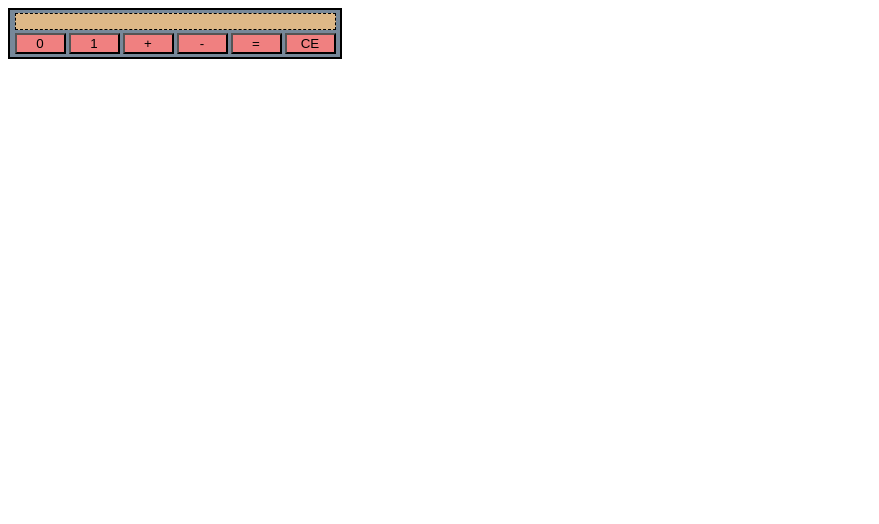
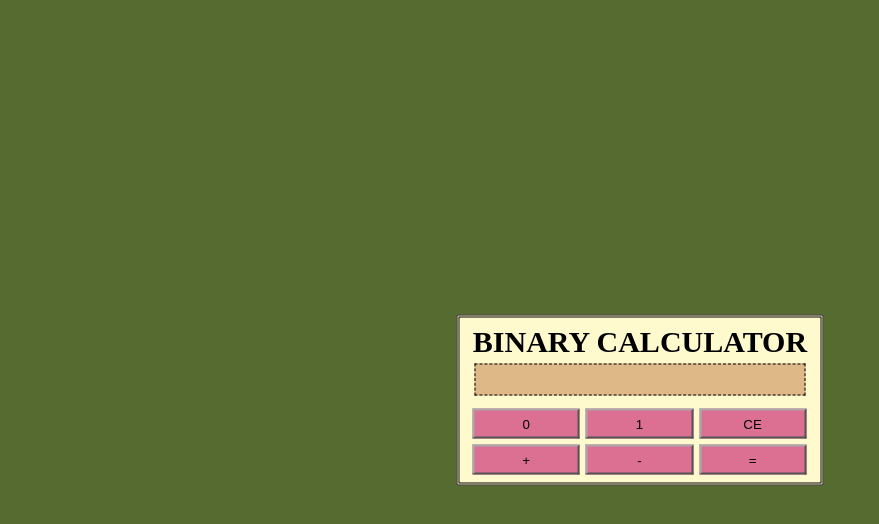
Before and after one commit to Falynsky/amiwCalculator, an Angular app: page / in a window 1280 px wide. Shown: the top 524 px of the page, without its empty margins (0-879 px from the left). Built offline with nearby package versions, Linux system fonts and the light colour scheme.

Commit message:
AMIW - 7.11.2019 (dom)

```diff
--- a/src/app/app.component.css
+++ b/src/app/app.component.css
@@ -1,51 +1,49 @@
-input#input {
+
+.calculator{
+  margin: 0;
+  position: absolute;
+  top: 50%;
+  left: 50%;
+  margin-right: -50%;
+  transform: translate(-50%, -50%);
+  border: 3px;
+  padding: 5px;
+  border-style: double;
+  background-color: lemonchiffon;
+}
+.buttons {
+  margin-top: 10px;
+  margin-left: 5px;
+}
+.buttons button {
+  border-color: darkgrey;
+  background-color: palevioletred;
+  height: 30px;
+  margin: 3px;
+  width: 31%;
+  cursor: pointer;
+}
+
+input#input{
   width: 319px;
+  height: 30px;
   padding: 0px;
   border: 1px;
   background-color: burlywood;
-  margin-right: 3.5px;
-  margin-left: 4.5px;
   margin-top: 3px;
   border-style: dashed;
+  font-size: 22px;
+  margin-left: 10px;
+  margin-right: 10px;
+  padding-left: 5px;
+  padding-right: 5px;
+
 }
 
-input#input2 {
-  width: 319px;
-  padding: 0px;
-  border: 1px;
-  background-color: burlywood;
-  margin-right: 3.5px;
-  margin-left: 4.5px;
-  margin-top: 3px;
-  border-style: dashed;
+.title{
+  margin-top: 2px;
+  margin-bottom: 2px;
+  font-size: 30px;
+  text-align: center;
+  font-weight: bold;
 }
-
-.calculator {
-  width: 330px;
-  height: auto;
-  border: 2px;
-  border-style: double;
-  background-color: lightslategrey;
-  display: inline-block;
-  align-content: center;
-}
-
-.buttons {
-  width: 324px;
-  padding: 3px;
-}
-
-.buttons button {
-  background-color: lightcoral;
-  border-color: black;
-  margin-right: 1.5px;
-  margin-left: 1.5px;
-  height: auto;
-  width: 51px;
-  cursor: pointer;
-}
-
-.buttons button:hover {
-  background-color: burlywood;
-  color: white;
-}
--- a/src/app/app.component.html
+++ b/src/app/app.component.html
@@ -1,14 +1,16 @@
 <div class="calculator">
+  <div class="title">{{title}}</div>
   <input id="input" (keypress)="noNumber($event)" [value]=result>
   <!-- <input class="input" type="text" [value]=val>-->
   <!--  <input class="input" type="text" value={{result}}>-->
   <div class="buttons">
     <button (click)="addZero()">0</button>
     <button (click)="addOne()">1</button>
+    <button (click)="clearAll()">CE</button>
     <button (click)="addPlus()">+</button>
     <button (click)="addMinus()">-</button>
     <button (click)="operationResult()">=</button>
-    <button (click)="clearAll()">CE</button>
+
   </div>
 </div>
 
--- a/src/app/app.component.ts
+++ b/src/app/app.component.ts
@@ -8,7 +8,7 @@ import {log} from 'util';
   styleUrls: ['./app.component.css']
 })
 export class AppComponent {
-  title = 'amiwCalculator';
+  title = 'BINARY CALCULATOR';
 
   public result = '';
 
--- a/src/styles.css
+++ b/src/styles.css
@@ -1 +1,4 @@
 /* You can add global styles to this file, and also import other style files */
+body{
+  background-color: darkolivegreen;
+}
```
